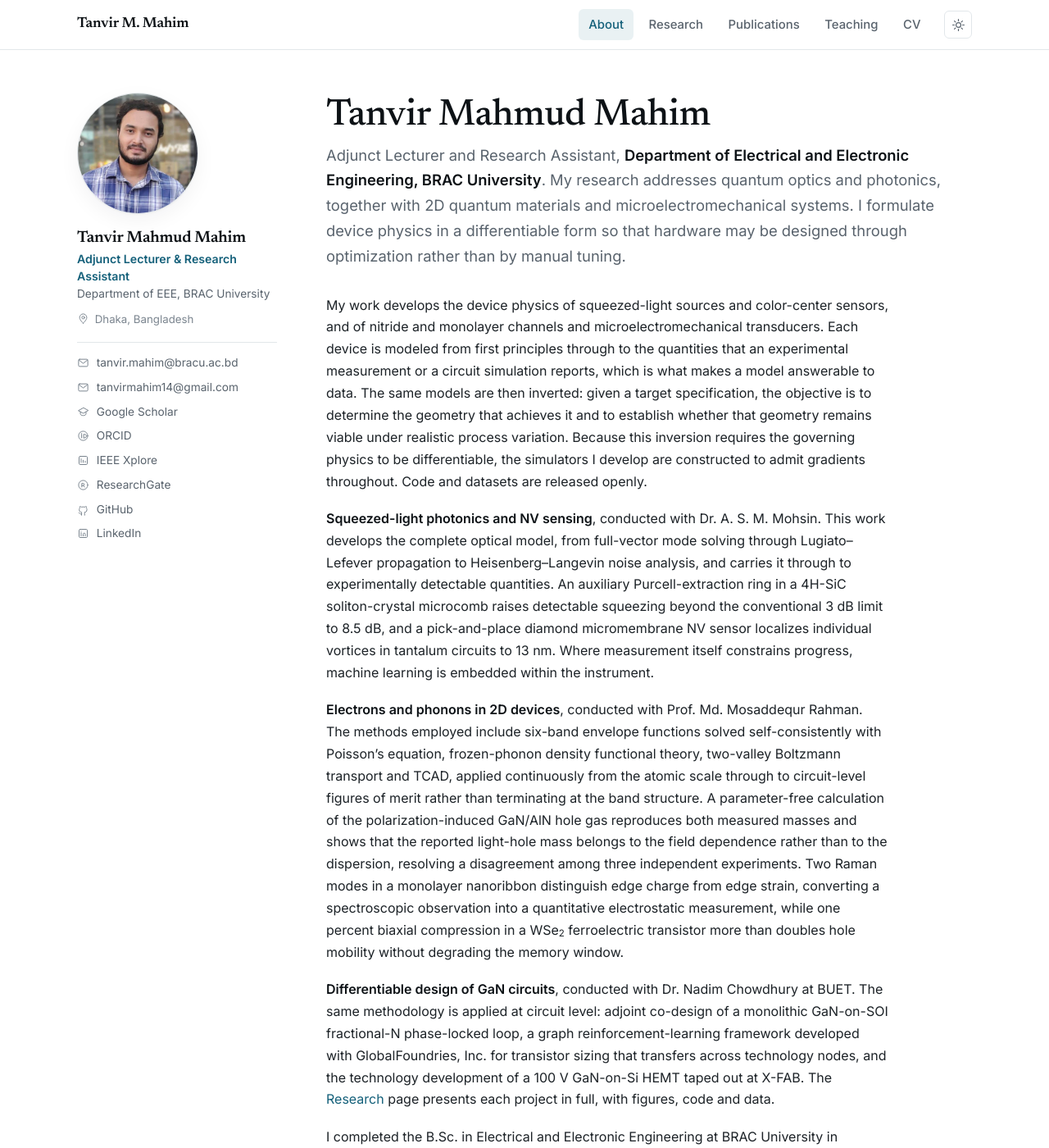
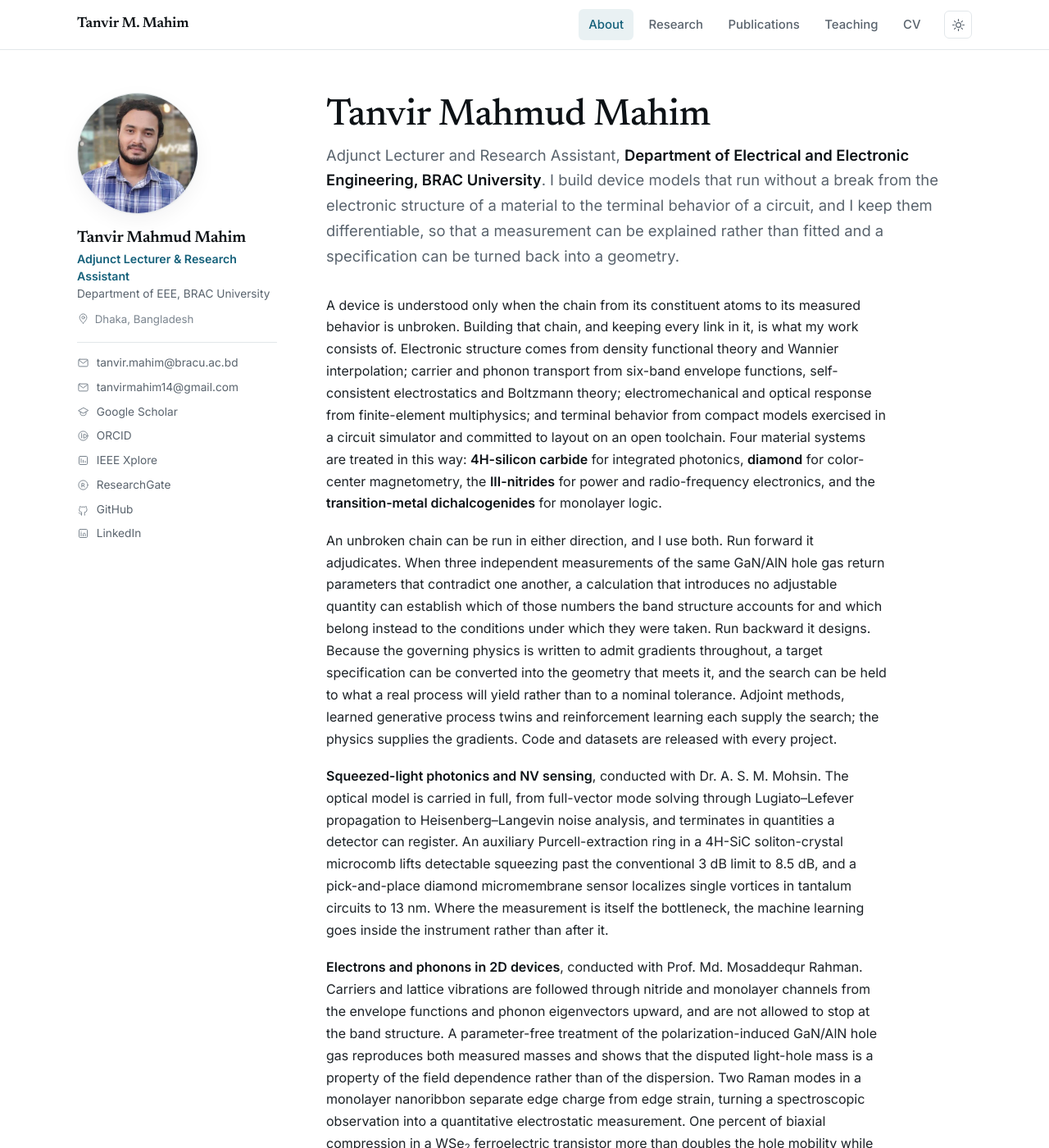
Before and after one commit to Tanvir-Mahmud-Mahim/Tanvir-Mahmud-Mahim.github.io, a Jekyll site: the page built from index.md, in a window 1280 px wide and 1400 px high. Shown: the whole window at 82% size. Built offline with Jekyll 4.4.1, drawn with Linux system fonts in a browser that asks for light colours; some of the changed text lies outside the part shown.

Commit message:
Update site

```diff
--- a/_config.yml
+++ b/_config.yml
@@ -12,9 +12,10 @@
 description:      >-
   Personal academic website of Tanvir Mahmud Mahim, Adjunct Lecturer and Research
   Assistant in the Department of Electrical and Electronic Engineering at BRAC
-  University, whose research addresses quantum optics and photonics, 2D quantum materials,
-  wide-bandgap semiconductor devices, MEMS, and machine learning for electronic
-  design automation.
+  University. Device models carried without a break from electronic structure to
+  circuit behavior, and kept differentiable: squeezed-light photonics and NV
+  sensing, electrons and phonons in 2D devices, differentiable design of GaN
+  circuits, and intelligent grid control.
 
 # The canonical address of the published site.
 url:              "https://tanvir-mahmud-mahim.github.io"
--- a/index.md
+++ b/index.md
@@ -3,22 +3,26 @@
 title: "About"
 hide_title: true
 permalink: /
-description: "Tanvir Mahmud Mahim, Adjunct Lecturer and Research Assistant, Department of EEE, BRAC University. Quantum optics and photonics, 2D quantum materials, MEMS, wide-bandgap devices, and machine learning for electronic design automation."
+description: "Tanvir Mahmud Mahim, Adjunct Lecturer and Research Assistant, Department of EEE, BRAC University. Squeezed-light photonics and NV sensing, electrons and phonons in 2D devices, differentiable design of GaN circuits, and intelligent grid control."
 ---
 
 <h1 class="intro-name">Tanvir Mahmud Mahim</h1>
 
-<p class="intro-tagline">Adjunct Lecturer and Research Assistant, <strong>Department of Electrical and Electronic Engineering, BRAC University</strong>. My research addresses quantum optics and photonics, together with 2D quantum materials and microelectromechanical systems. I formulate device physics in a differentiable form so that hardware may be designed through optimization rather than by manual tuning.</p>
+<p class="intro-tagline">Adjunct Lecturer and Research Assistant, <strong>Department of Electrical and Electronic Engineering, BRAC University</strong>. I build device models that run without a break from the electronic structure of a material to the terminal behavior of a circuit, and I keep them differentiable, so that a measurement can be explained rather than fitted and a specification can be turned back into a geometry.</p>
 
-My work develops the device physics of squeezed-light sources and color-center sensors, and of nitride and monolayer channels and microelectromechanical transducers. Each device is modeled from first principles through to the quantities that an experimental measurement or a circuit simulation reports, which is what makes a model answerable to data. The same models are then inverted: given a target specification, the objective is to determine the geometry that achieves it and to establish whether that geometry remains viable under realistic process variation. Because this inversion requires the governing physics to be differentiable, the simulators I develop are constructed to admit gradients throughout. Code and datasets are released openly.
+A device is understood only when the chain from its constituent atoms to its measured behavior is unbroken. Building that chain, and keeping every link in it, is what my work consists of. Electronic structure comes from density functional theory and Wannier interpolation; carrier and phonon transport from six-band envelope functions, self-consistent electrostatics and Boltzmann theory; electromechanical and optical response from finite-element multiphysics; and terminal behavior from compact models exercised in a circuit simulator and committed to layout on an open toolchain. Four material systems are treated in this way: <strong>4H-silicon carbide</strong> for integrated photonics, <strong>diamond</strong> for color-center magnetometry, the <strong>III-nitrides</strong> for power and radio-frequency electronics, and the <strong>transition-metal dichalcogenides</strong> for monolayer logic.
 
-<a href="{{ '/research/#quantum-optics' | relative_url }}"><strong>Squeezed-light photonics and NV sensing</strong></a>, conducted with Dr. A. S. M. Mohsin. This work develops the complete optical model, from full-vector mode solving through Lugiato–Lefever propagation to Heisenberg–Langevin noise analysis, and carries it through to experimentally detectable quantities. An auxiliary Purcell-extraction ring in a 4H-SiC soliton-crystal microcomb raises detectable squeezing beyond the conventional 3 dB limit to 8.5 dB, and a pick-and-place diamond micromembrane NV sensor localizes individual vortices in tantalum circuits to 13 nm. Where measurement itself constrains progress, machine learning is embedded within the instrument.
+An unbroken chain can be run in either direction, and I use both. Run forward it adjudicates. When three independent measurements of the same GaN/AlN hole gas return parameters that contradict one another, a calculation that introduces no adjustable quantity can establish which of those numbers the band structure accounts for and which belong instead to the conditions under which they were taken. Run backward it designs. Because the governing physics is written to admit gradients throughout, a target specification can be converted into the geometry that meets it, and the search can be held to what a real process will yield rather than to a nominal tolerance. Adjoint methods, learned generative process twins and reinforcement learning each supply the search; the physics supplies the gradients. Code and datasets are released with every project.
 
-<a href="{{ '/research/#quantum-materials-mems' | relative_url }}"><strong>Electrons and phonons in 2D devices</strong></a>, conducted with Prof. Md. Mosaddequr Rahman. The methods employed include six-band envelope functions solved self-consistently with Poisson's equation, frozen-phonon density functional theory, two-valley Boltzmann transport and TCAD, applied continuously from the atomic scale through to circuit-level figures of merit rather than terminating at the band structure. A parameter-free calculation of the polarization-induced GaN/AlN hole gas reproduces both measured masses and shows that the reported light-hole mass belongs to the field dependence rather than to the dispersion, resolving a disagreement among three independent experiments. Two Raman modes in a monolayer nanoribbon distinguish edge charge from edge strain, converting a spectroscopic observation into a quantitative electrostatic measurement, while one percent biaxial compression in a WSe<sub>2</sub> ferroelectric transistor more than doubles hole mobility without degrading the memory window.
+<a href="{{ '/research/#quantum-optics' | relative_url }}"><strong>Squeezed-light photonics and NV sensing</strong></a>, conducted with Dr. A. S. M. Mohsin. The optical model is carried in full, from full-vector mode solving through Lugiato–Lefever propagation to Heisenberg–Langevin noise analysis, and terminates in quantities a detector can register. An auxiliary Purcell-extraction ring in a 4H-SiC soliton-crystal microcomb lifts detectable squeezing past the conventional 3 dB limit to 8.5 dB, and a pick-and-place diamond micromembrane sensor localizes single vortices in tantalum circuits to 13 nm. Where the measurement is itself the bottleneck, the machine learning goes inside the instrument rather than after it.
 
-<a href="{{ '/research/#wbg-devices' | relative_url }}"><strong>Differentiable design of GaN circuits</strong></a>, conducted with Dr. Nadim Chowdhury at BUET. The same methodology is applied at circuit level: adjoint co-design of a monolithic GaN-on-SOI fractional-N phase-locked loop, a graph reinforcement-learning framework developed with GlobalFoundries, Inc. for transistor sizing that transfers across technology nodes, and the technology development of a 100 V GaN-on-Si HEMT taped out at X-FAB. The <a href="{{ '/research/' | relative_url }}">Research</a> page presents each project in full, with figures, code and data.
+<a href="{{ '/research/#quantum-materials-mems' | relative_url }}"><strong>Electrons and phonons in 2D devices</strong></a>, conducted with Prof. Md. Mosaddequr Rahman. Carriers and lattice vibrations are followed through nitride and monolayer channels from the envelope functions and phonon eigenvectors upward, and are not allowed to stop at the band structure. A parameter-free treatment of the polarization-induced GaN/AlN hole gas reproduces both measured masses and shows that the disputed light-hole mass is a property of the field dependence rather than of the dispersion. Two Raman modes in a monolayer nanoribbon separate edge charge from edge strain, turning a spectroscopic observation into a quantitative electrostatic measurement. One percent of biaxial compression in a WSe<sub>2</sub> ferroelectric transistor more than doubles the hole mobility while leaving the memory window intact.
 
-I completed the B.Sc. in Electrical and Electronic Engineering at BRAC University in December 2022 with High Distinction, and subsequently joined the department as a Teaching Assistant, then as a Research Assistant, and since June 2025 as an Adjunct Lecturer. My earlier research was conducted with Dr. A. H. M. A. Rahim, who retired in December 2024, and addressed reinforcement-learning fuzzy control of microgrids and multi-machine networks, together with the modeling of custom-built bifacial photovoltaic panels.
+<a href="{{ '/research/#wbg-devices' | relative_url }}"><strong>Differentiable design of GaN circuits</strong></a>, conducted with Dr. Nadim Chowdhury at BUET. The gradients are carried through the compact models and the loop equations themselves, so that a circuit becomes an object of optimization: adjoint co-design of a monolithic GaN-on-SOI fractional-N phase-locked loop that locks from 218 to 423 K, and a graph reinforcement-learning framework built with GlobalFoundries, Inc. that sizes analog transistors and transfers across four technology nodes. Alongside this I worked as a consultant to GIXSystems.ai on the technology development of a 100 V GaN-on-Si power HEMT, taped out with X-FAB in Erfurt.
+
+<a href="{{ '/research/#control-energy' | relative_url }}"><strong>Intelligent grid control</strong></a>, conducted with Dr. A. H. M. A. Rahim, who retired in December 2024. Controllers that revise their own inference rules under reinforcement learning hold a microgrid and a doubly-fed induction generator through faults severe enough to defeat fixed-gain schemes. The same collaboration produced a custom-built bifacial photovoltaic module and the <a href="{{ '/research/#photovoltaics' | relative_url }}">efficiency model</a> that describes it. This is the earliest of the four strands and the one with the longest published record.
+
+I completed the B.Sc. in Electrical and Electronic Engineering at BRAC University in December 2022 with High Distinction, and joined the department as a Teaching Assistant, then as a Research Assistant, and since June 2025 as an Adjunct Lecturer. The <a href="{{ '/research/' | relative_url }}">Research</a> page presents all seventeen projects in full, with figures, code and data.
 
 I welcome correspondence on any of these topics, as well as inquiries regarding collaboration, at [tanvir.mahim@bracu.ac.bd](mailto:tanvir.mahim@bracu.ac.bd).
 
```
Also changed, not shown: cv.md (+1 -1 lines), research.md (+6 -6 lines), assets/images/research/gan-2dhg-hole-masses.jpg (deleted), assets/images/research/gan-2dhg-hole-masses.png (added).
